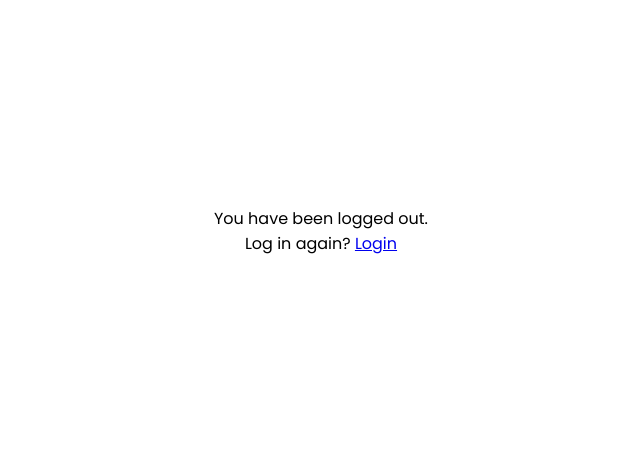
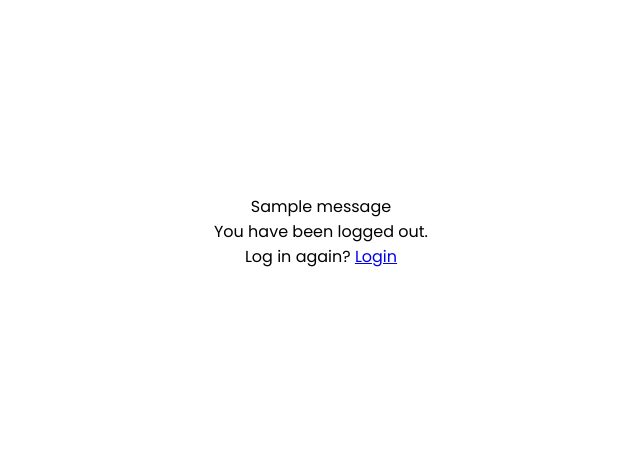
Before and after one commit to Jppat/cmsc128-lab-1, a Django app: page /logout/ in a window 1280 px wide. Shown: the part 177-636 px from the top of the page, without its empty margins (319-959 px from the left). Run offline with Django 3.2, Linux system fonts and the light colour scheme; one stand-in notice (Sample message) is shown; some libraries are stand-ins or nearby versions.

Commit message:
session expired message now only pops up if session has been automatically made expired.

```diff
--- a/src/altaria/views.py
+++ b/src/altaria/views.py
@@ -1,5 +1,6 @@
 from django.shortcuts import render, redirect
 from django.contrib.auth.decorators import login_required
+from django.contrib import messages
 from .models import Post
 
 # Create your views here.
@@ -13,6 +14,7 @@ def view_article(request):
 		}
 		return render(request, "index.html", context)
 	else:
+		messages.info(request,"Your session has expired")
 		return redirect("logout")
 
 
--- a/src/templates/logout.html
+++ b/src/templates/logout.html
@@ -10,6 +10,15 @@
 {% block content %}
 
 <div class="message">
+	<div>
+	   {% if messages %}
+	        {% for message in messages %}
+	            <div>
+	                {{ message }}
+	            </div>
+	        {% endfor %}
+	    {% endif %}
+	</div>
 	<div> You have been logged out. </div>
 	<div> Log in again? <a href="/"> Login </div>
 </div>
```
Also changed, not shown: src/db.sqlite3.
